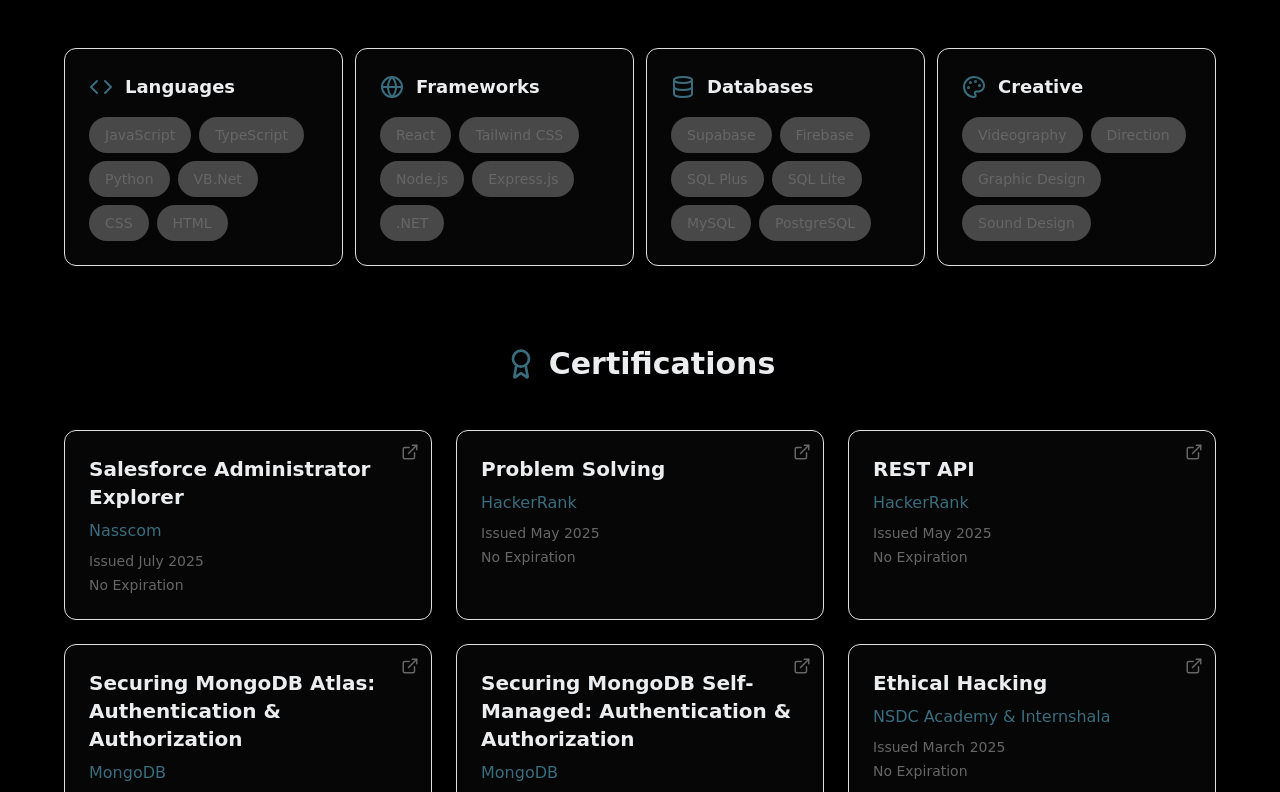
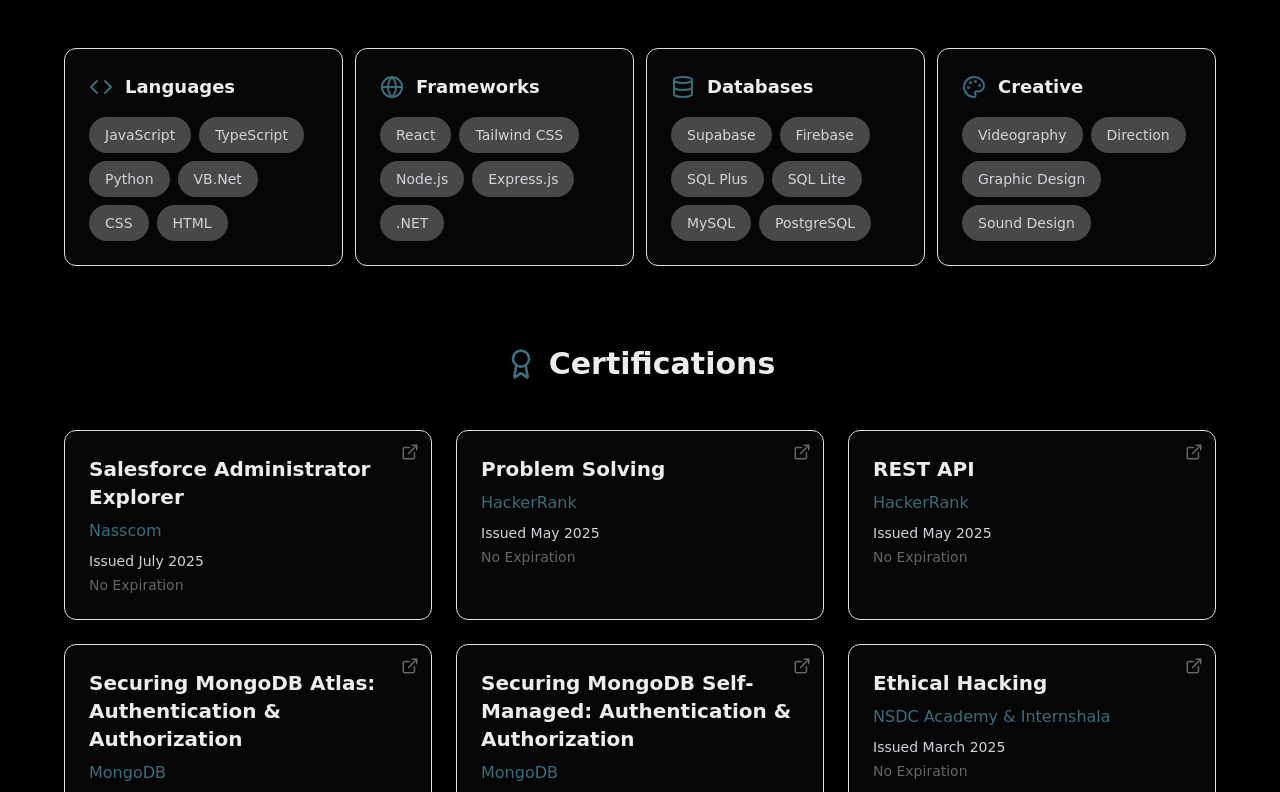
Before and after one commit to chrismat-05/thecma.xyz, a React (Vite) app: page / in a window 1280 px wide. Shown: the part 1448-2240 px from the top of the page. Built offline with nearby package versions, Linux system fonts and the light colour scheme.

Commit message:
updated colors for certifications and skills

```diff
--- a/src/components/About.tsx
+++ b/src/components/About.tsx
@@ -204,7 +204,7 @@ const About = () => {
                       {category.skills.map((skill, skillIndex) => (
                         <span
                           key={skill}
-                          className="inline-block px-4 py-2 bg-muted/30 text-muted-foreground text-sm rounded-full font-medium"
+                          className="inline-block px-4 py-2 bg-muted/30 text-gray-300 text-sm rounded-full font-medium"
                         >
                           {skill}
                         </span>
@@ -248,7 +248,7 @@ const About = () => {
                   )}
                   <h4 className="text-xl font-semibold text-foreground mb-2">{cert.title}</h4>
                   <p className="text-primary font-medium mb-2">{cert.issuer}</p>
-                  <p className="text-sm text-muted-foreground mb-1">Issued {cert.date}</p>
+                  <p className="text-sm text-gray-300 mb-1">Issued {cert.date}</p>
                   <p className="text-sm text-muted-foreground">{cert.status}</p>
                 </motion.div>
               ))}
```
